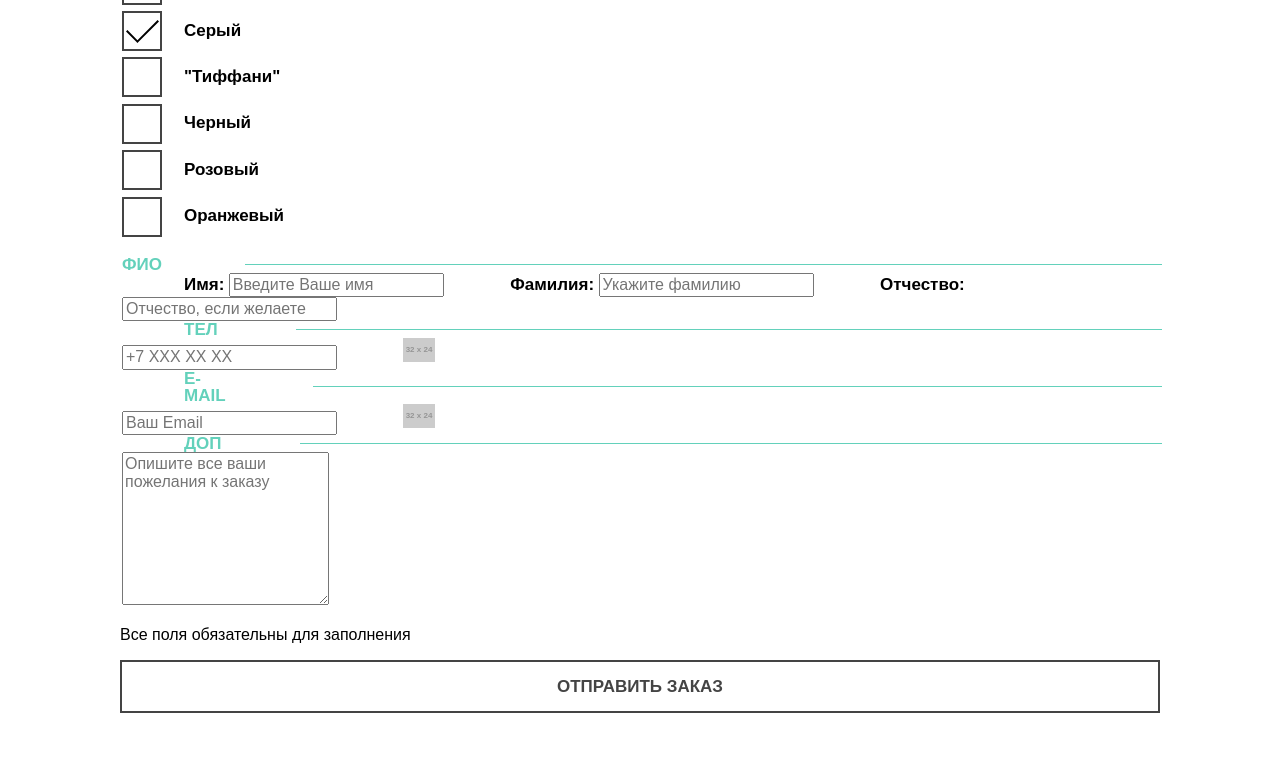
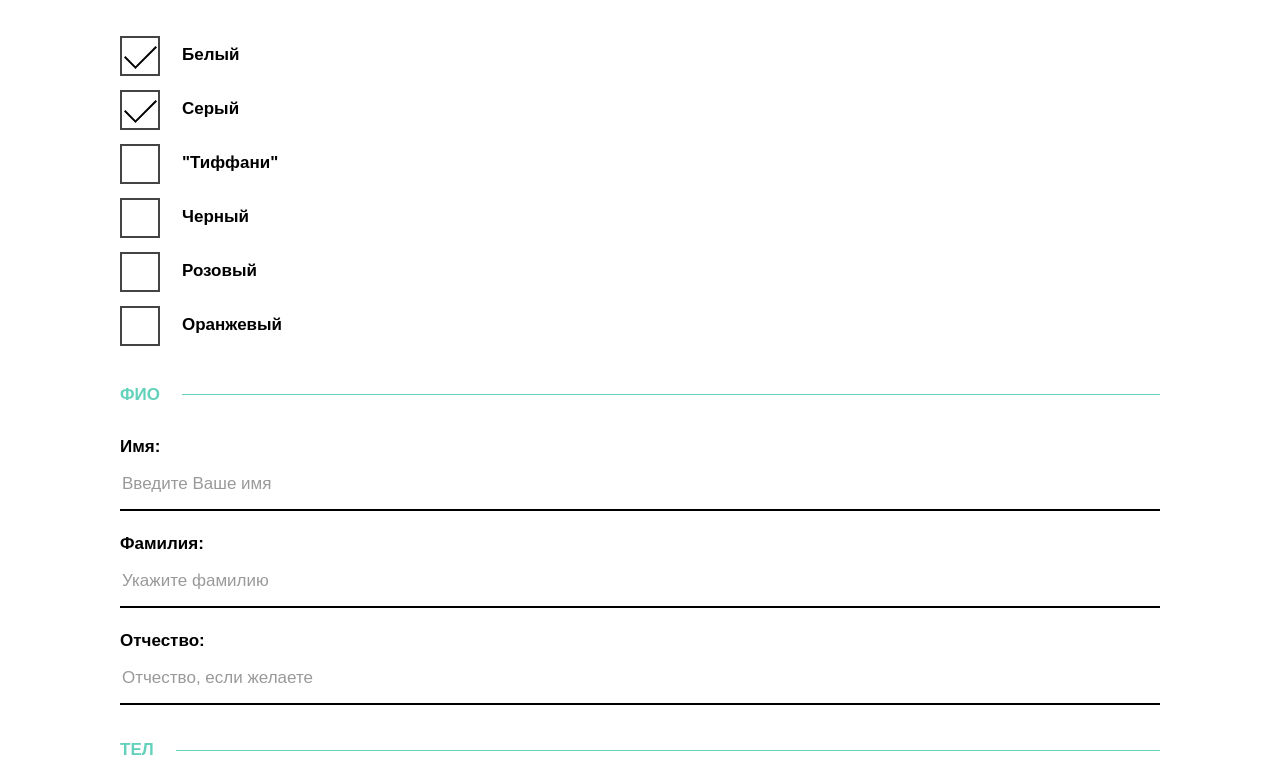
Before and after one commit to Antiai/196160-mishka, a website: page form.html in a window 1280 px wide. Shown: the part 865-1630 px from the top of the page. Drawn offline with nearby package versions, Linux system fonts and the light colour scheme; files that its build step writes are made by us from their sources; placeholder pictures from the web are drawn by us.

```diff
--- a/form.html
+++ b/form.html
@@ -97,17 +97,23 @@
             <input type="text" id="patronymic" class="form-order__text" name="patronymic" placeholder="Отчество, если желаете">
           </fieldset>
           <fieldset class="form-order__fieldset">
-            <label for="phone" class="form-order__label form-order__label--green">Тел</label>
+            <legend class="form-order__legend  form-order__legend--short">
+              <label for="phone" class="form-order__label">Тел</label>
+            </legend>
             <input type="text" id="phone" class="form-order__text" name="phone" placeholder="+7 ХХХ ХХ ХХ">
-            <label for="phone" class="form-order__label  form-order__label--icon"><img src="http://placehold.it/32x24" alt="Телефон" width="32" height="24"></label>
+            <label for="phone" class="form-order__label  form-order__label--icon"><img src="img/icons/icon-phone.svg" alt="Телефон" width="32" height="24"></label>
           </fieldset>
           <fieldset class="form-order__fieldset">
-            <label for="email" class="form-order__label form-order__label--green">E-mail</label>
+            <legend class="form-order__legend  form-order__legend--short">
+              <label for="email" class="form-order__label">E-mail</label>
+            </legend>
             <input type="text" id="email" class="form-order__text" name="email" placeholder="Ваш Email">
-            <label for="email" class="form-order__label  form-order__label--icon"><img src="http://placehold.it/32x24" alt="Конверт" width="32" height="24"></label>
+            <label for="email" class="form-order__label  form-order__label--icon"><img src="img/icons/icon-mail.svg" alt="Конверт" width="32" height="24"></label>
           </fieldset>
           <fieldset class="form-order__fieldset">
-            <label for="additionally" class="form-order__label form-order__label--green">Доп</label>
+            <legend class="form-order__legend">
+              <label for="additionally" class="form-order__label">Доп</label>
+            </legend>
             <textarea class="form-order__textarea" id="additionally" name="additionally" rows="8" placeholder="Опишите все ваши пожелания к заказу"></textarea>
           </fieldset>
           <p class="form-order__note">Все поля обязательны для заполнения</p>
--- a/less/components/form-order.less
+++ b/less/components/form-order.less
@@ -12,13 +12,33 @@
 
   &__fieldset {
     width: 100%;
+    margin-top: 0;
+    margin-right: 0;
+    margin-bottom: 36px;
+    margin-left: 0;
     padding: 0;
 
-    border: none;
+    border-top: 1px solid @scheme-color-6;
+    border-right: none;
+    border-bottom: none;
+    border-left: none;
   }
 
   &__legend {
-    .set-green-line();
+    font-size: 17px;
+    font-weight: bold;
+    line-height: 17px;
+
+    margin-bottom: 35px;
+    padding-right: 22px;
+
+    text-transform: uppercase;
+
+    color: @scheme-color-6;
+
+    &--short {
+      margin-bottom: 0;
+    }
   }
 
   &__filters {
@@ -28,9 +48,11 @@
   }
 
   &__item {
-    padding-top: 14px;
-    padding-right: 14px;
-    padding-bottom: 14px;
+    padding-top: 0;
+
+    &:not(:last-child) {
+      margin-bottom: 36px;
+    }
   }
 
   &__filter {
@@ -40,7 +62,7 @@
       &:checked + label {
         &:after {
           position: absolute;
-          top: 3px;
+          top: 2px;
           left: 12px;
 
           width: 16px;
@@ -65,9 +87,10 @@
           height: 40px;
 
           content: "";
+
+          background-image: url("../img/icons/icon-tick.svg");
           background-repeat: no-repeat;
           background-position: center center;
-          background-image: url("../img/icons/icon-tick.svg");
         }
       }
     }
@@ -80,11 +103,13 @@
 
     position: relative;
 
-    padding-left: 62px;
+    display: block;
 
     cursor: pointer;
 
     &--radio {
+      padding-left: 62px;
+
       &:before {
         .set-box();
 
@@ -93,14 +118,43 @@
     }
 
     &--checkbox {
+      padding-left: 62px;
+
       &:before {
         .set-box();
       }
     }
+  }
 
-    &--green {
-      .set-green-line();
+  &__text {
+    font-size: 17px;
+    line-height: 18px;
+
+    position: relative;
+
+    width: 100%;
+    min-height: 55px;
+
+    color: @scheme-color-8;
+    border: none;
+    box-shadow: inset 0 -2px @scheme-color-2;
+
+    &:not(:last-child) {
+      margin-bottom: 24px;
     }
+  }
+
+  &__textarea {
+    width: 100%;
+    padding: 15px;
+
+    border: 2px solid @scheme-color-8;
+  }
+
+  &__note {
+    font-size: 14px;
+    line-height: 21px;
+    color: @scheme-color-8;
   }
 
   &__btn {
--- a/less/utils/mixins.less
+++ b/less/utils/mixins.less
@@ -50,42 +50,9 @@
   inset 0 1px @very-light-gray;
 }
 
-.set-green-line() {
-  align-items: center;
-  flex-basis: 100%;
-
-  font-size: 17px;
-  font-weight: bold;
-  line-height: 17px;
-
-  display: flex;
-
-  width: 100%;
-
-  text-transform: uppercase;
-
-  color: @scheme-color-6;
-
-
-  &:after {
-    flex-grow: 1;
-
-    font-size: 0;
-    line-height: 0;
-
-    width: 100%;
-    height: 1px;
-    margin-left: 8%;
-
-    content: "";
-
-    background-color: @scheme-color-6;
-  }
-}
-
 .set-box() {
   position: absolute;
-  top: -50%;
+  top: -10px;
   left: 0;
 
   width: 40px;
```
Also changed, not shown: 3 other files.
